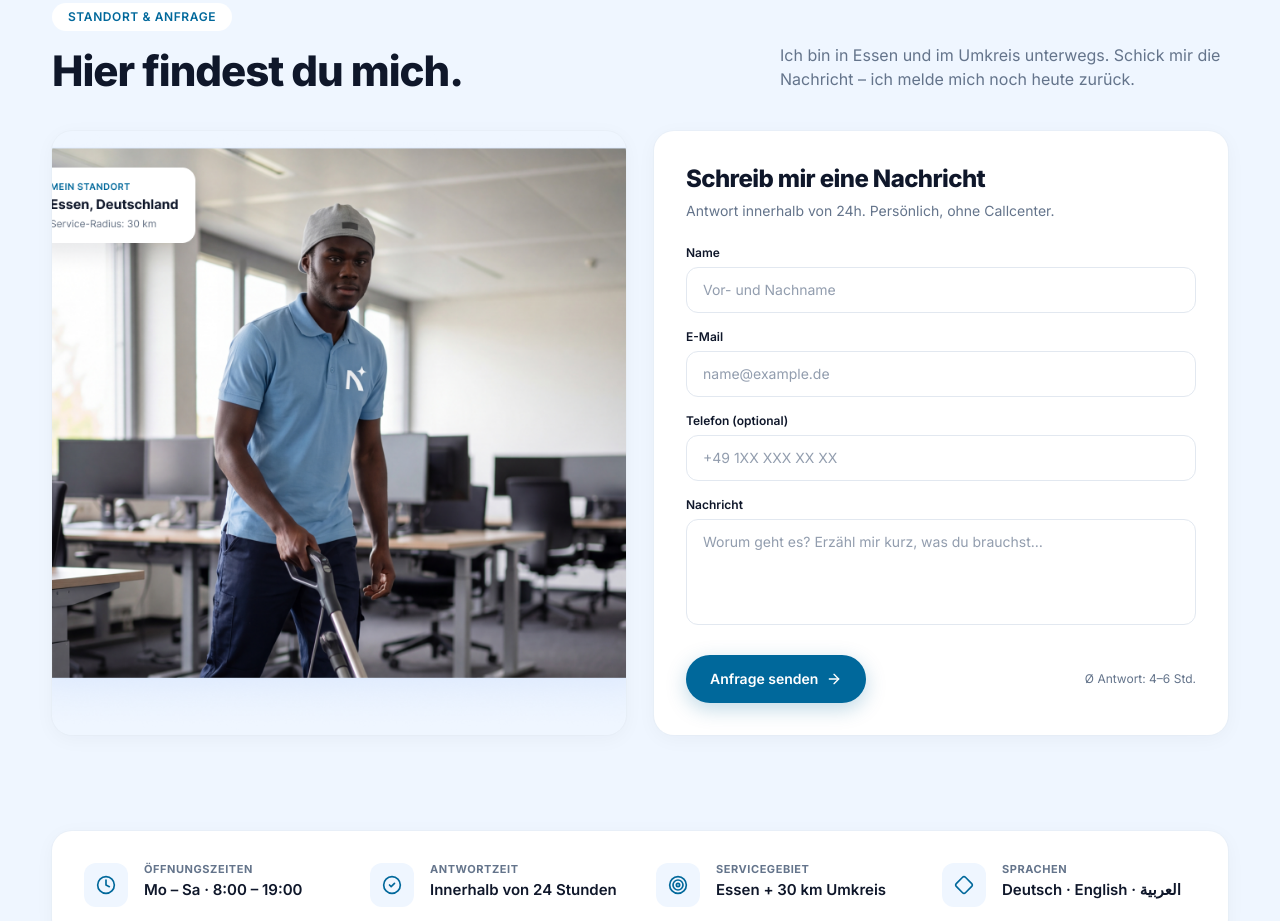
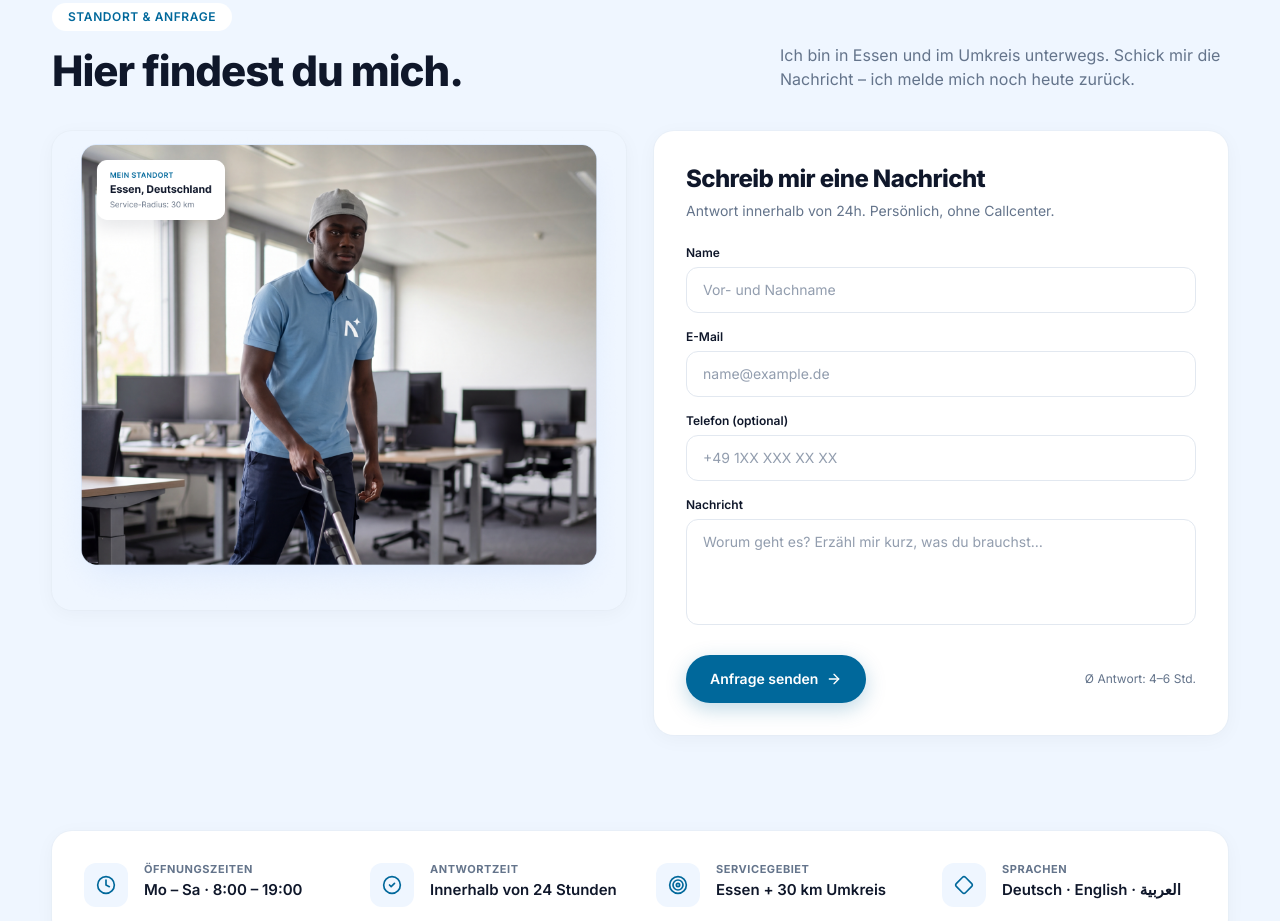
Before and after one commit to HaseeburRehma/nanae, a Next.js app in the folder website/: page /kontakt in a window 1280 px wide. Shown: the part 840-1761 px from the top of the page. Built offline with nearby package versions, Linux system fonts and the light colour scheme.

Commit message:
Updated files before push

```diff
--- a/website/src/components/InstagramTestimonials.tsx
+++ b/website/src/components/InstagramTestimonials.tsx
@@ -194,7 +194,7 @@ export function InstagramTestimonials() {
                     ))}
                   </div>
                   <p className="mt-5 text-[15px] leading-relaxed text-ink">
-                    „{t.quote}"
+                    &bdquo;{t.quote}&ldquo;
                   </p>
                   <div className="mt-7 flex items-center gap-3 border-t border-ink-200/60 pt-5">
                     <div className="flex h-10 w-10 items-center justify-center rounded-full bg-brand-light text-sm font-bold text-brand">
--- a/website/src/components/contact-page/LocationForm.tsx
+++ b/website/src/components/contact-page/LocationForm.tsx
@@ -107,24 +107,24 @@ export function LocationForm() {
         </div>
 
         {/* Split row */}
-        <div className="mt-10 grid grid-cols-1 gap-6 lg:grid-cols-2 lg:gap-7">
-          {/* Image with location card */}
+        <div className="mt-10 grid grid-cols-1 items-start gap-6 lg:grid-cols-2 lg:gap-7">
+          {/* Image (the "Mein Standort" card is baked into the image itself) */}
           <motion.div
             initial={{ opacity: 0, y: 18 }}
             whileInView={{ opacity: 1, y: 0 }}
             viewport={{ once: true }}
             transition={{ duration: 0.6 }}
-            className="relative overflow-hidden rounded-card shadow-card ring-1 ring-ink-200/40"
+            className="relative aspect-[872/728] w-full overflow-hidden rounded-card shadow-card ring-1 ring-ink-200/40"
           >
-            <div className="relative aspect-[4/5] w-full sm:aspect-[5/4] lg:aspect-auto lg:h-full lg:min-h-[560px]">
-              <Image
-                src="/images/contact/location.png"
-                alt="Nanae bei der Arbeit in Essen"
-                fill
-                sizes="(max-width: 1024px) 100vw, 600px"
-                className="object-cover"
-              />
-            </div>
+            <Image
+              src="/images/contact/location.png"
+              alt="Nanae bei der Arbeit in Essen"
+              fill
+              quality={95}
+              priority
+              sizes="(max-width: 640px) 100vw, (max-width: 1024px) 92vw, 620px"
+              className="object-cover object-center"
+            />
           </motion.div>
 
           {/* Form */}
```
Also changed, not shown: website/package.json (+7 -7 lines), 1 other file (tests, documents, lock files or other folders).
